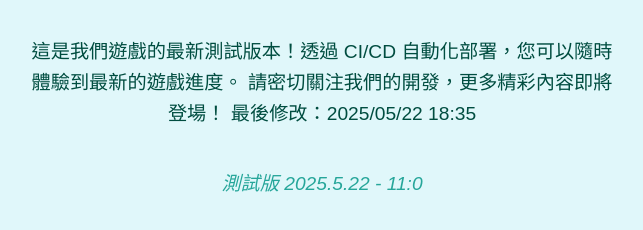
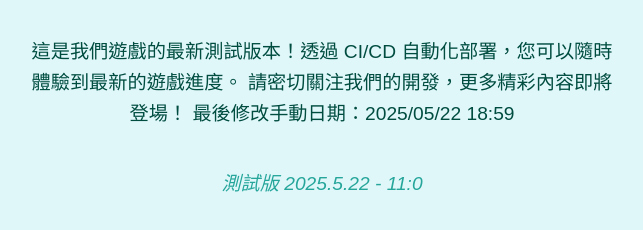
Before and after one commit to SonicXP0103/my-web-app-ci-cd, a plain HTML site: page index.html in a window 1280 px wide. Shown: the part 326-556 px from the top of the page, without its empty margins (318-961 px from the left). Drawn offline with Linux system fonts and the light colour scheme.

Commit message:
deploy: 55c96aadf1a3495c9e97ff057eef98a2c750f653

```diff
--- a/index.html
+++ b/index.html
@@ -47,7 +47,7 @@
     <p>
         這是我們遊戲的最新測試版本！透過 CI/CD 自動化部署，您可以隨時體驗到最新的遊戲進度。
         請密切關注我們的開發，更多精彩內容即將登場！
-        最後修改：2025/05/22 18:35
+        最後修改手動日期：2025/05/22 18:59
     </p>
     <p class="version">
         <span id="version-info">測試版 1.0.0</span>
```
